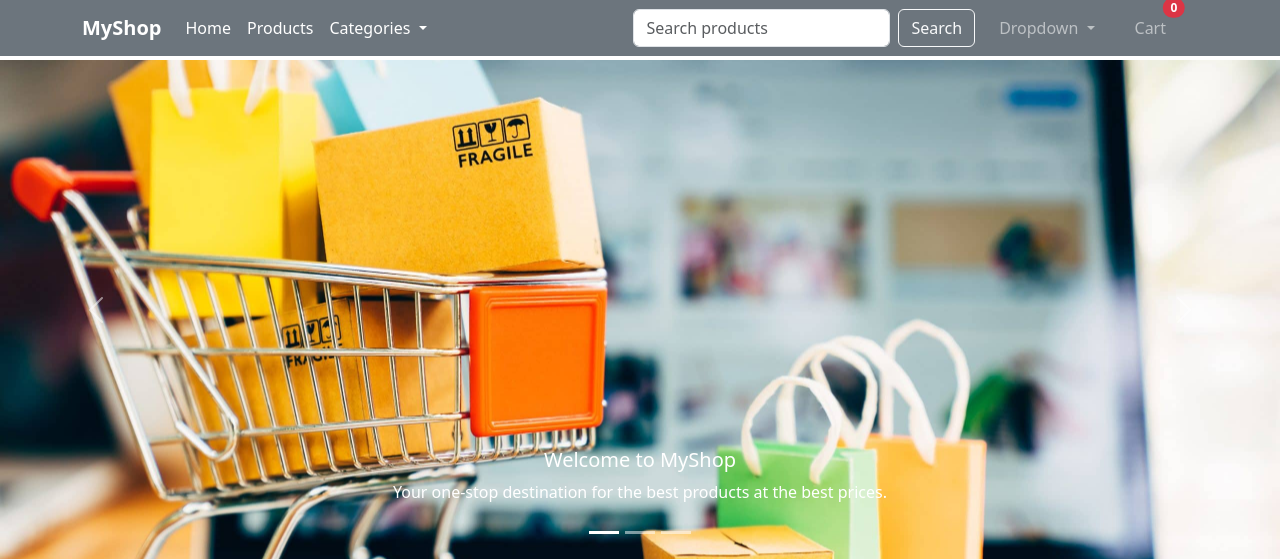
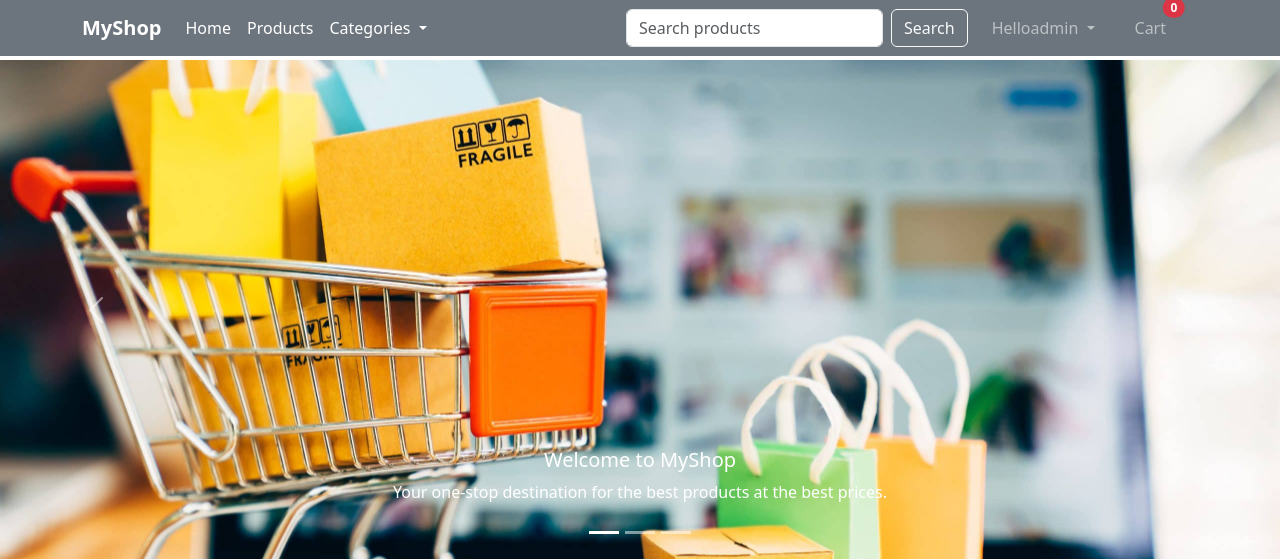
Before and after one commit to Kritikaraturi/E-Commerce, a Django app: page /base/ in a window 1280 px wide. Shown: the top 559 px of the page. Run offline with Django 5.2, Linux system fonts and the light colour scheme; a user stored in the database is signed in.

Commit message:
add the new update

```diff
--- a/ecom_app/templates/ecom_app/base.html
+++ b/ecom_app/templates/ecom_app/base.html
@@ -61,7 +61,7 @@
             {% if request.user.is_authenticated %}
                 <li class="nav-item dropdown">
                     <a class="nav-link dropdown-toggle" href="#" id="navbarDropdown" role="button" data-bs-toggle="dropdown" aria-expanded="false">
-                        Dropdown
+                        Hello{{ request.user.username }}
                     </a>
                     <ul class="dropdown-menu" aria-labelledby="navbarDropdown">
                         <li><a class="dropdown-item" href="{% url 'profile' %}">Profile</a></li>
```
